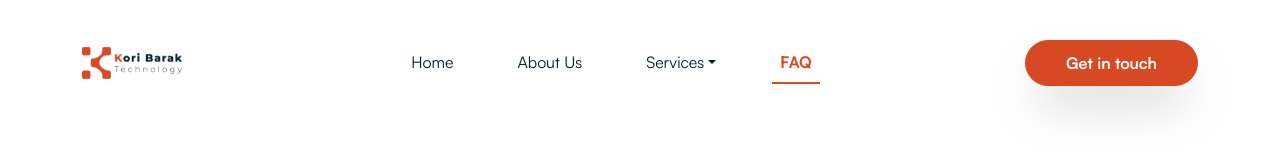
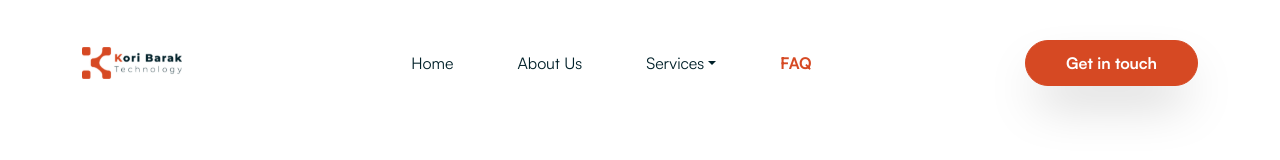
Before and after one commit to alxdrr/company-profile, a React (Vite) app: page /faq in a window 1280 px wide. Shown: the top 160 px of the page. Built offline with nearby package versions, Linux system fonts and the light colour scheme.

Commit message:
remove : underlined navbar

```diff
--- a/src/components/navbar-light.jsx
+++ b/src/components/navbar-light.jsx
@@ -72,7 +72,7 @@ export default function NavigationBar() {
             className="navToggler"
           />
           <Navbar.Collapse id="responsive-navbar-nav">
-            <Nav variant="underline">
+            <Nav>
               <Stack direction={direction} gap={5}>
                 <Nav.Link
                   id="Home"
--- a/src/components/navbar.jsx
+++ b/src/components/navbar.jsx
@@ -48,7 +48,7 @@ export default function NavigationBar() {
 
           <Navbar.Toggle aria-controls="responsive-navbar-nav" />
           <Navbar.Collapse id="responsive-navbar-nav">
-            <Nav variant="underline">
+            <Nav>
               <Stack direction={direction} gap={5}>
                 <Nav.Link className="nav-item m-auto" href="#home">
                   Home
```
